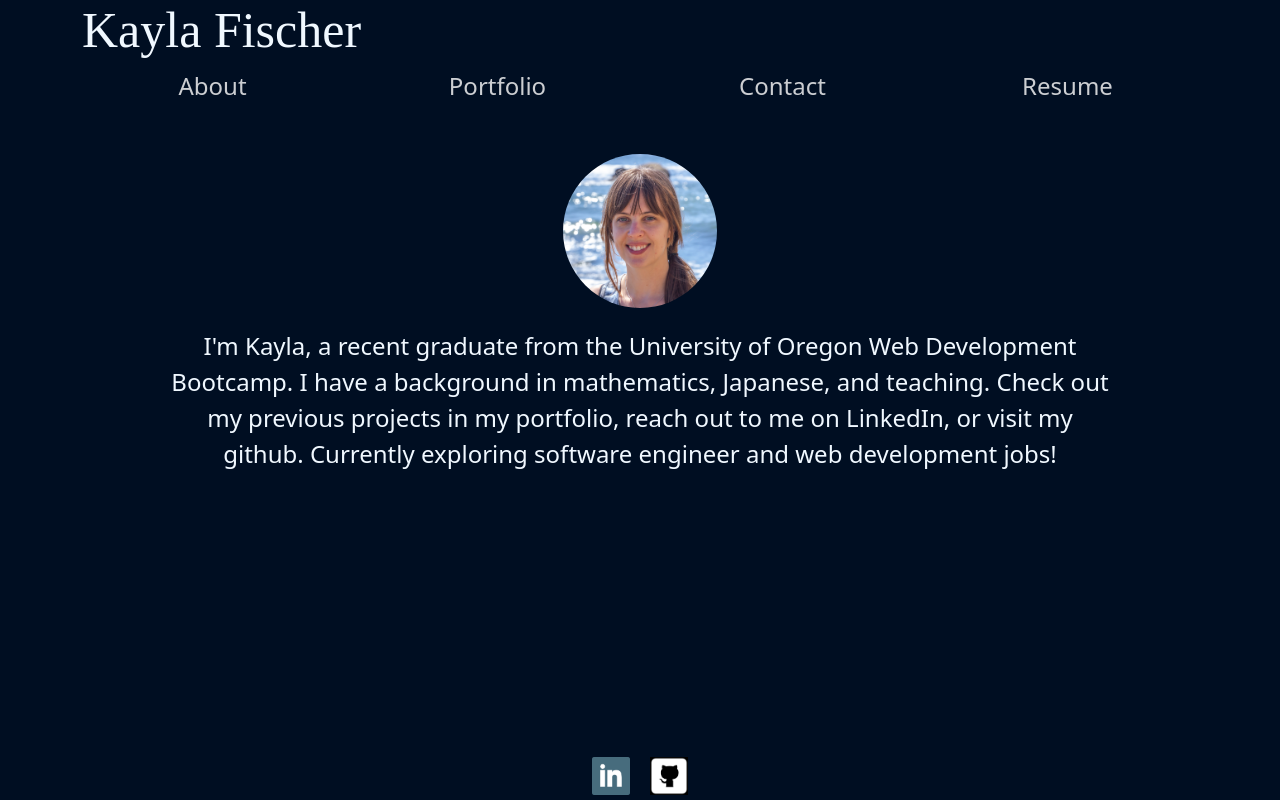
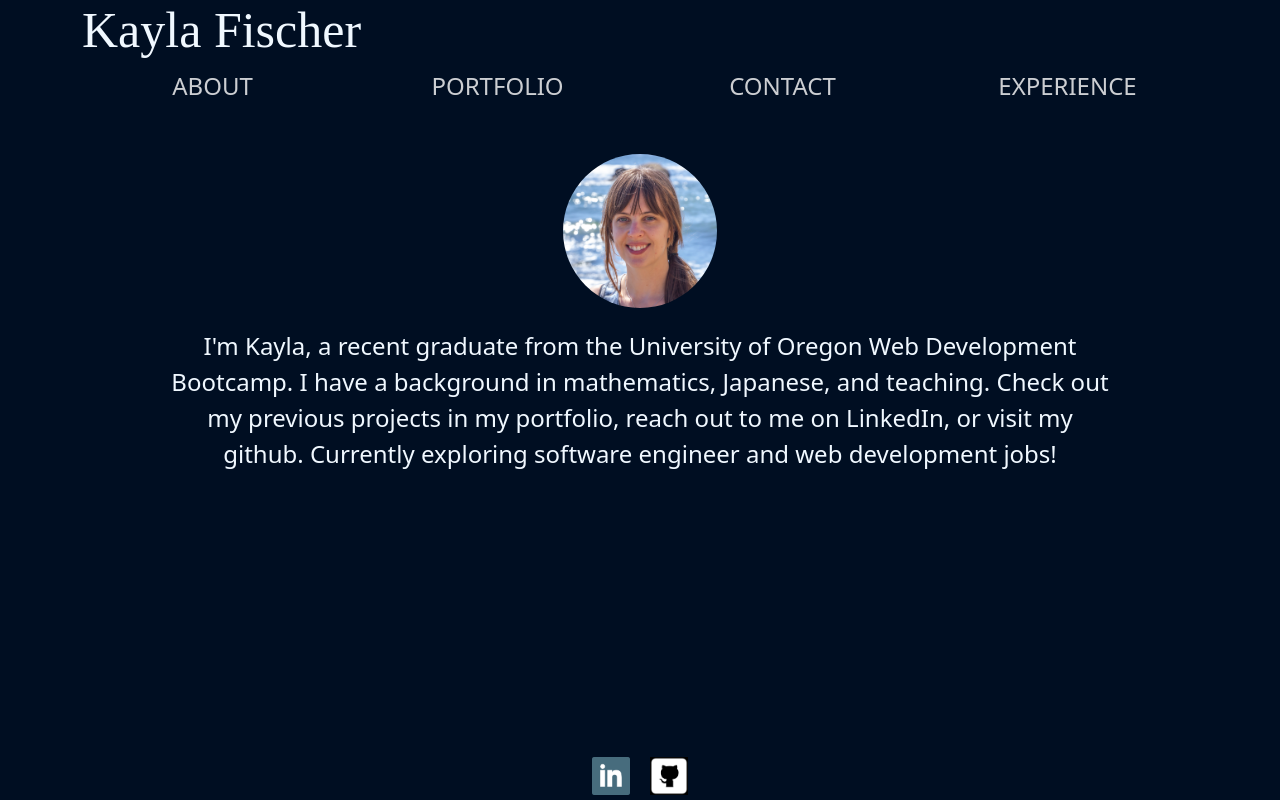
Before and after one commit to kfisch2/my-portfolio, a React (Create React App) app: page / in a window 1280 px wide. Built offline with nearby package versions, Linux system fonts and the light colour scheme; a web font is replaced by a local one.

Commit message:
changed resume to experience, capitalize header pages

```diff
--- a/src/App.js
+++ b/src/App.js
@@ -9,7 +9,7 @@ function App() {
     { name: "portfolio" },
     { name: "contact" },
     {
-      name: "resume",
+      name: "experience",
     },
   ]);
 
--- a/src/components/Resume.js
+++ b/src/components/Experience.js
@@ -1,13 +1,15 @@
 import React from "react";
 
-export default function Resume() {
+export default function Experience() {
   return (
     <div>
+      <br></br>
+      <br></br>
       <br></br>
       <div className="row">
         <div className="col"></div>
         <div className="col">
-          <h2>Front-end</h2>
+          <h3>Front-end</h3>
           <li>HTML</li>
           <li>CSS</li>
           <li>Javascript/jQuery</li>
@@ -17,7 +19,7 @@ export default function Resume() {
           <li>Materialize</li>
         </div>
         <div className="col">
-          <h2>Back-end</h2>
+          <h3>Back-end</h3>
           <li>APIs</li>
           <li>Node</li>
           <li>Express</li>
@@ -29,8 +31,7 @@ export default function Resume() {
         <div className="col"></div>
       </div>
       <br></br>
-      <br></br>
-      <h2>Resume coming soon</h2>
+
     </div>
   );
 }
--- a/src/components/Header.js
+++ b/src/components/Header.js
@@ -1,6 +1,6 @@
 import React, { useEffect } from 'react';
-import { capitalizeFirstLetter } from '../utils/helpers';
-import { nav, Nav, Container } from 'react-bootstrap'
+import { capitalize } from '../utils/helpers';
+import { Container } from 'react-bootstrap'
 
 function Header(props) {
   const {
@@ -10,7 +10,7 @@ function Header(props) {
   } = props;
 
   useEffect(() => {
-    document.title = capitalizeFirstLetter(currentPage.name);
+    document.title = capitalize(currentPage.name);
   }, [currentPage]);
 
   return (
@@ -27,7 +27,7 @@ function Header(props) {
               <span
                 onClick={() => setCurrentPage(Page)}
               >
-                {capitalizeFirstLetter(Page.name)}
+                {capitalize(Page.name)}
               </span>
             </li>
           ))}
--- a/src/components/Page.js
+++ b/src/components/Page.js
@@ -1,8 +1,8 @@
 import About from "./About";
 import Portfolio from "./Portfolio";
 import Contact from "./Contact";
-import Resume from "./Resume";
 import PageContent from "./PageContent";
+import Experience from "./Experience";
 
 export default function Page({ currentPage }) {
   const renderPage = () => {
@@ -13,8 +13,8 @@ export default function Page({ currentPage }) {
         return <Portfolio />;
       case "contact":
         return <Contact />;
-      case "resume":
-        return <Resume />;
+      case "experience":
+        return <Experience />;
       default:
         return <About />;
     }
--- a/src/components/index.js
+++ b/src/components/index.js
@@ -4,9 +4,20 @@ import Contact from "./Contact";
 import Footer from "./Footer";
 import Project from "./Projects";
 import Portfolio from "./Portfolio";
-import About from './About'
-import Resume from "./Resume";
-import Page from './Page'
-import PageContent from './PageContent'
+import About from "./About";
+import Resume from "./Experience";
+import Page from "./Page";
+import PageContent from "./PageContent";
 
-export { Home, Header, Contact, Footer, Project, Portfolio, About, Resume, Page, PageContent };
+export {
+  Home,
+  Header,
+  Contact,
+  Footer,
+  Project,
+  Portfolio,
+  About,
+  Resume,
+  Page,
+  PageContent,
+};
--- a/src/index.css
+++ b/src/index.css
@@ -8,6 +8,11 @@ body {
   font-weight: lighter;
   text-align: center;
   color: aliceblue;
+}
+
+h3 {
+  font-weight: lighter;
+  display: inline;
 }
 
 .my-name {
--- a/src/utils/helpers.js
+++ b/src/utils/helpers.js
@@ -1,5 +1,5 @@
-export function capitalizeFirstLetter(string) {
-  return string.charAt(0).toUpperCase() + string.slice(1);
+export function capitalize(string) {
+  return string.toUpperCase();
 }
 
 export function validateEmail(email) {
```
